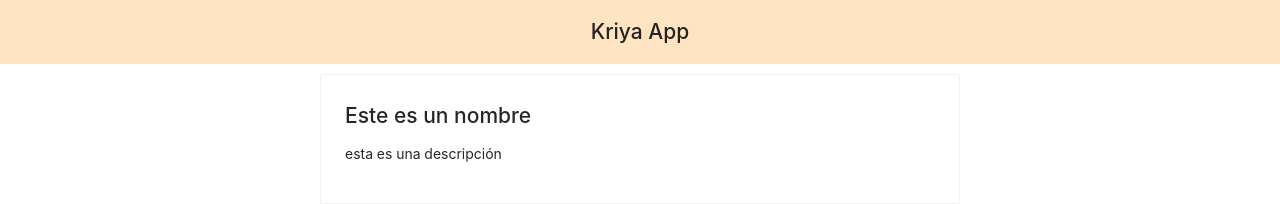
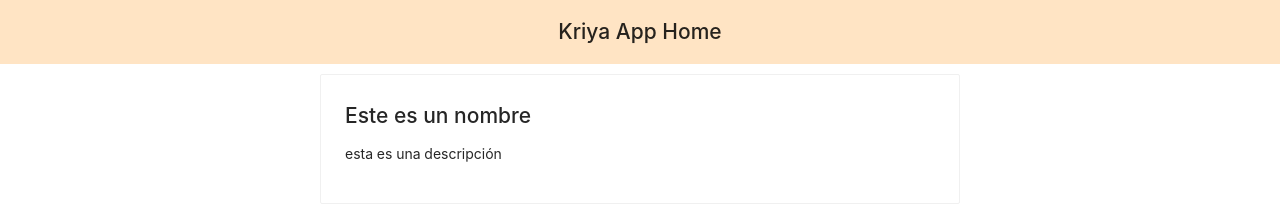
Before and after one commit to molavec/kriya, a React app: page / in a window 1280 px wide. Shown: the top 204 px of the page. Built offline with nearby package versions, Linux system fonts and the light colour scheme; the HTML template or start-up script is replaced by a standard one.

Commit message:
Agrega propiedades al componente KriyaHeader

```diff
--- a/src/Home/index.tsx
+++ b/src/Home/index.tsx
@@ -8,7 +8,7 @@ import KriyaHeader from '../KriyaHeader'
 const Home: React.FunctionComponent = () => (
   <>
     <Layout>
-      <KriyaHeader/>
+      <KriyaHeader name="Kriya App Home"/>
       <Content>
         <Row align="top" justify="center">
           <Col span={12}>
--- a/src/KriyaHeader/index.tsx
+++ b/src/KriyaHeader/index.tsx
@@ -2,9 +2,15 @@ import * as React from 'react'
 import { Layout } from 'antd'
 const { Header } = Layout
 
-const KriyaHeader: React.FunctionComponent = () => (
+const TITLE = "Kriya App"
+
+interface HeaderInfo {
+    name?: string
+}
+
+const KriyaHeader: React.FunctionComponent<HeaderInfo> = ({ name = TITLE }) => (
     <Header>
-        <h1> Kriya App </h1>
+        <h1> { name } </h1>
     </Header>
 )
 
```
